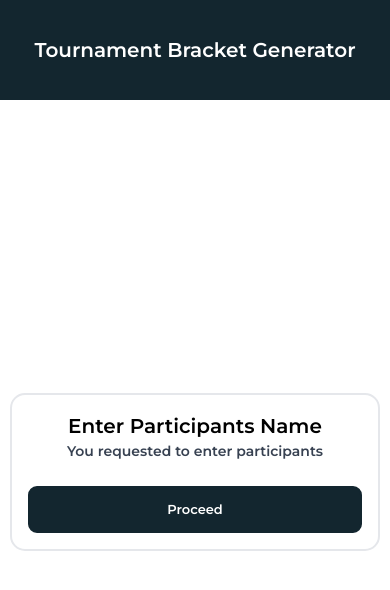
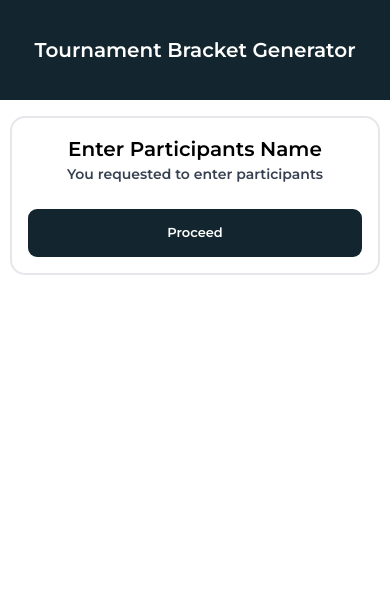
Before and after one commit to yemicoded/tournament-bracket-generator, a Next.js app: page /participants-name in a window 390 px wide. Shown: the top 590 px of the page. Built offline with nearby package versions, Linux system fonts and the light colour scheme.

Commit message:
Update on responsiveness

```diff
--- a/src/views/bracket/index.tsx
+++ b/src/views/bracket/index.tsx
@@ -27,7 +27,7 @@ const BracketPageWrapper: React.FC = () => {
   });
 
   const classes = classNames(
-    "w-[94%] md:w-full mx-auto min-h-[calc(100vh-100px)] flex items-center justify-center md:p-6"
+    "w-[94%] md:w-full mx-auto md:min-h-[calc(100vh-100px)] flex items-center justify-center md:p-6"
   );
   return (
     <Container className={classes}>
--- a/src/views/participants-name/index.tsx
+++ b/src/views/participants-name/index.tsx
@@ -26,7 +26,7 @@ const ParticipantsName: React.FC = () => {
   const count = useSearchParams().get("count");
 
 
-  const classes = classNames("w-full min-h-[calc(100vh-100px)] flex items-center justify-center py-4");
+  const classes = classNames("w-full md:min-h-[calc(100vh-100px)] flex items-center justify-center py-4");
   return (
     <Container className={classes}>
       <Container className="w-[95%] md:w-[500px] lg:max-h-[500px] lg:overflow-y-auto border-2 rounded-[15px] p-4 md:p-6 flex flex-col space-y-6">
```
